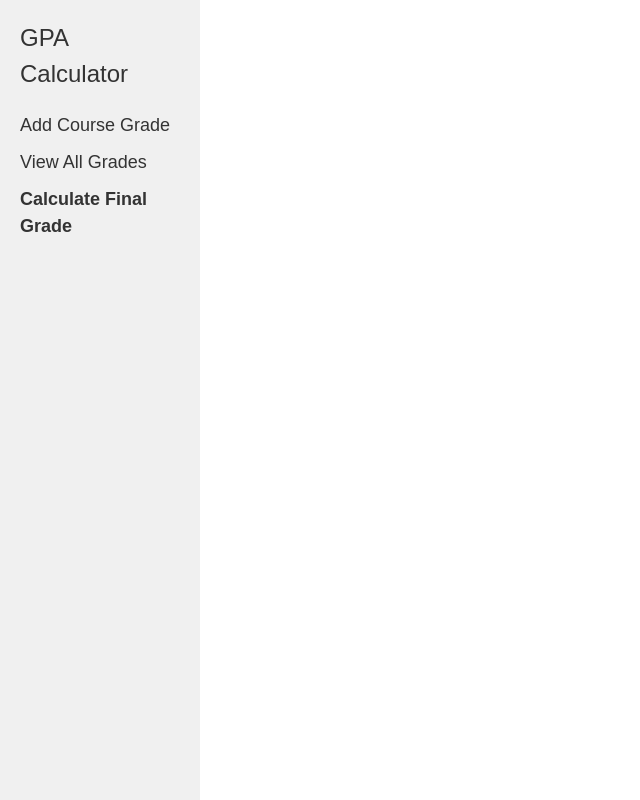
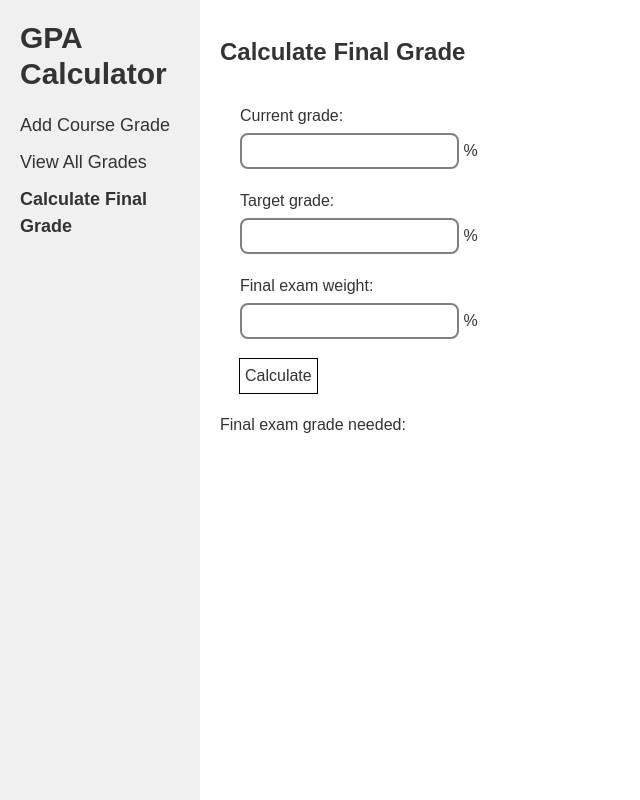
Before and after one commit to software-students-spring2024/5-final-project-spring-2024-team01-5, a Flask app: page /calculate in a window 1280 px wide. Shown: the whole page, without its empty margins (0-640 px from the left). Run offline with Flask 3, Linux system fonts and the light colour scheme; some libraries are stand-ins or nearby versions.

Commit message:
Added functionality for calculating final grade

```diff
--- a/app/__init__.py
+++ b/app/__init__.py
@@ -2,7 +2,8 @@
 from flask import Flask, render_template, request, redirect, flash
 from flask_cors import CORS
 from pymongo import MongoClient
-
+from functions import calculate_final_exam_grade, calculate_GPA, calculate_course_grade
+import json
 # DB Set up
 # TODO: Change these collection and db names if needed
 
@@ -32,7 +33,7 @@ def create_app(test_config=None):
         """
         Route for the home page.
         """
-        return render_template("index.html")
+        return render_template("index.html", section="Home")
 
 
     @app.route("/add_grade", methods=["GET", "POST"])
@@ -46,9 +47,11 @@ def create_app(test_config=None):
             # Handle the POST request
             # Add the grade to the database or perform any other necessary actions
             data = request.form
+            # SAVE THIS DATA INTO MONGODB
             course_name = data["course_name"]
             course_grade = data["course_grade"]
-            print(course_name, course_grade)
+            course_credits = data["course_credits"]
+            # print(course_name, course_grade, course_credits)
             # Add a flash message
             flash(f"Grade {course_grade} for {course_name} added successfully", "success")
             return redirect(request.url)
@@ -62,16 +65,32 @@ def create_app(test_config=None):
         Route for the view grades page.
         """
 
-        # Fetch the grades from the database
-        # when we add auth, find using user id
-        return render_template("view_grades.html")
+        # Fetch the grades from MongoDB using find({user_id: user_id}), after we add auth
+        # before we add auth, we can test by fetching all data
+        return render_template("view_grades.html", section="View All Grades")
 
-    @app.route("/calculate")
+    @app.route("/calculate", methods=["GET", "POST"])
     def calculate():
         """
         Route for the calculate GPA page.
         """
-        # calculate final grade of a class based on the weights of each secrtion
-        return render_template("calculate.html")
+        if request.method == "POST":
+            data = request.data
+            print(data)
+            data = json.loads(data)
+
+            current_grade = float(data["current_grade"])
+            final_weight = float(data["final_weight"])
+            target_grade = float(data["target_grade"])
+            final_grade_needed = calculate_final_exam_grade(current_grade, final_weight, target_grade) # change this to calculate grade later
+             # Round to 2 decimal places
+            final_grade_needed = round(final_grade_needed, 2)
+            response = {
+                "final_grade": final_grade_needed
+            }
+            return response  # Return the calculated response
+        else:
+            # calculate final grade of a class based on the weights of each section
+            return render_template("calculate.html", section="Calculate Final Grade")
 
     return app
--- a/app/functions.py
+++ b/app/functions.py
@@ -17,7 +17,7 @@ def calculate_GPA(courses):
     return gpa_total
 
 courses = [{"grade": "A", "credits": 2}, {"grade": "C", "credits": 1}, {"grade": "C", "credits": 1}]
-print(calculate_GPA(courses))
+# print(calculate_GPA(courses))
 
 def percent_to_grade(percent):
     if percent >= 93:
@@ -62,4 +62,25 @@ def calculate_course_grade(grades):
     return percent_and_letter
 
 assignments = [{"percent": 90, "weight": 10}, {"percent": 95, "weight": 10}, {"percent": 80, "weight": 30}, {"percent": 80, "weight": 30}]
-print(calculate_course_grade(assignments))
+# print(calculate_course_grade(assignments))
+
+def calculate_final_exam_grade(current_grade, final_weight, target_grade):
+    """
+    Calculate the required final exam grade to achieve a target grade in the course.
+
+    :param current_grade: The current grade as a percentage (e.g., 75 for 75%).
+    :param target_grade: The target grade as a percentage (e.g., 80 for 80%).
+    :param final_weight: The weight of the final exam as a percentage (e.g., 30 for 30%).
+    :return: The required final exam grade as a percentage.
+    """
+    # Convert percentages to decimals for calculation
+    current_grade = current_grade / 100
+    target_grade = target_grade / 100
+    final_weight = final_weight / 100
+
+    # Calculate the required final exam grade
+    required_final = (target_grade - (1 - final_weight) * current_grade) / final_weight
+
+    # Convert the result back to a percentage
+    required_final_percent = required_final * 100
+    return required_final_percent
--- a/app/templates/calculate.html
+++ b/app/templates/calculate.html
@@ -1 +1,75 @@
 {% extends "layout.html" %}
+{% block content %}
+<style>
+    form div {
+        margin: 20px;
+    }
+
+    form div label {
+        display: block;
+        margin-bottom: 5px;
+    }
+</style>
+    <div>
+        <form id="gradeForm" action="/calculate" method="POST">
+            <div>
+                <label for="current_grade">Current grade:</label>
+                <input type="number" id="current_grade" name="current_grade" value="" step="0.01" required>
+                %
+            </div>
+            <div>
+                <label for="target_grade">Target grade:</label>
+                <input type="number" id="target_grade" name="target_grade" value="" step="0.01" required>
+                %
+            </div>
+            <div>
+                <label for="final_weight">Final exam weight:</label>
+                <input type="number" id="final_weight" name="final_weight" value="" step="0.01" required>
+                %
+            </div>
+
+            <div>
+                <button id="calculateForm" type="submit" style="outline: 1px solid black; padding: 5px;">Calculate</button>
+            </div>
+        </form>
+        <div>
+            <h1 id="final_grade">Final exam grade needed: </h1>
+        </div>
+    </div>
+
+<script>
+
+document.getElementById('gradeForm').addEventListener('submit', function(evt) {
+    evt.preventDefault();
+
+    const currentGrade = document.getElementById('current_grade')
+    const targetGrade = document.getElementById('target_grade')
+    const finalWeight = document.getElementById('final_weight')
+
+    fetch("/calculate", {
+        method: "POST",
+        body: JSON.stringify({
+            current_grade: currentGrade.value,
+            target_grade: targetGrade.value,
+            final_weight: finalWeight.value
+        }),
+    })
+    .then(response => {
+        // Handle the response here
+        if (response.ok) {
+            return response.json()
+        }
+        throw new Error("Failed to calculate final grade");
+    })
+    .then(data => {
+        // Handle the JSON data here
+        console.log(data);
+        document.getElementById("final_grade").innerText = `Final exam grade needed: ${data.final_grade}%`;
+    })
+    .catch(error => {
+        console.error(error);
+    })
+})
+</script>
+
+{% endblock %}
--- a/app/templates/index.html
+++ b/app/templates/index.html
@@ -3,5 +3,4 @@
 <!-- home page -->
     <h1>Welcome to the GPA Calculator</h1>
     <p>Use the navigation bar to add a course grade, view all grades, or calculate your final grade.</p>
-    <h1>MODIFY STYLING OF THIS LATER!</h1>
 {% endblock %}
--- a/app/templates/layout.html
+++ b/app/templates/layout.html
@@ -11,7 +11,7 @@
 <body>
     <aside>
         <div>
-            <h1>GPA Calculator</h1>
+            <h1 class="text-3xl font-bold"><a href="/">GPA Calculator</a></h1>
             <nav>
                 <ul id="navList">
                     <li data-target="add" class="{{ 'active' if request.path == '/add_grade' else '' }}"><a href="/add_grade">Add Course Grade</a></li>
```
